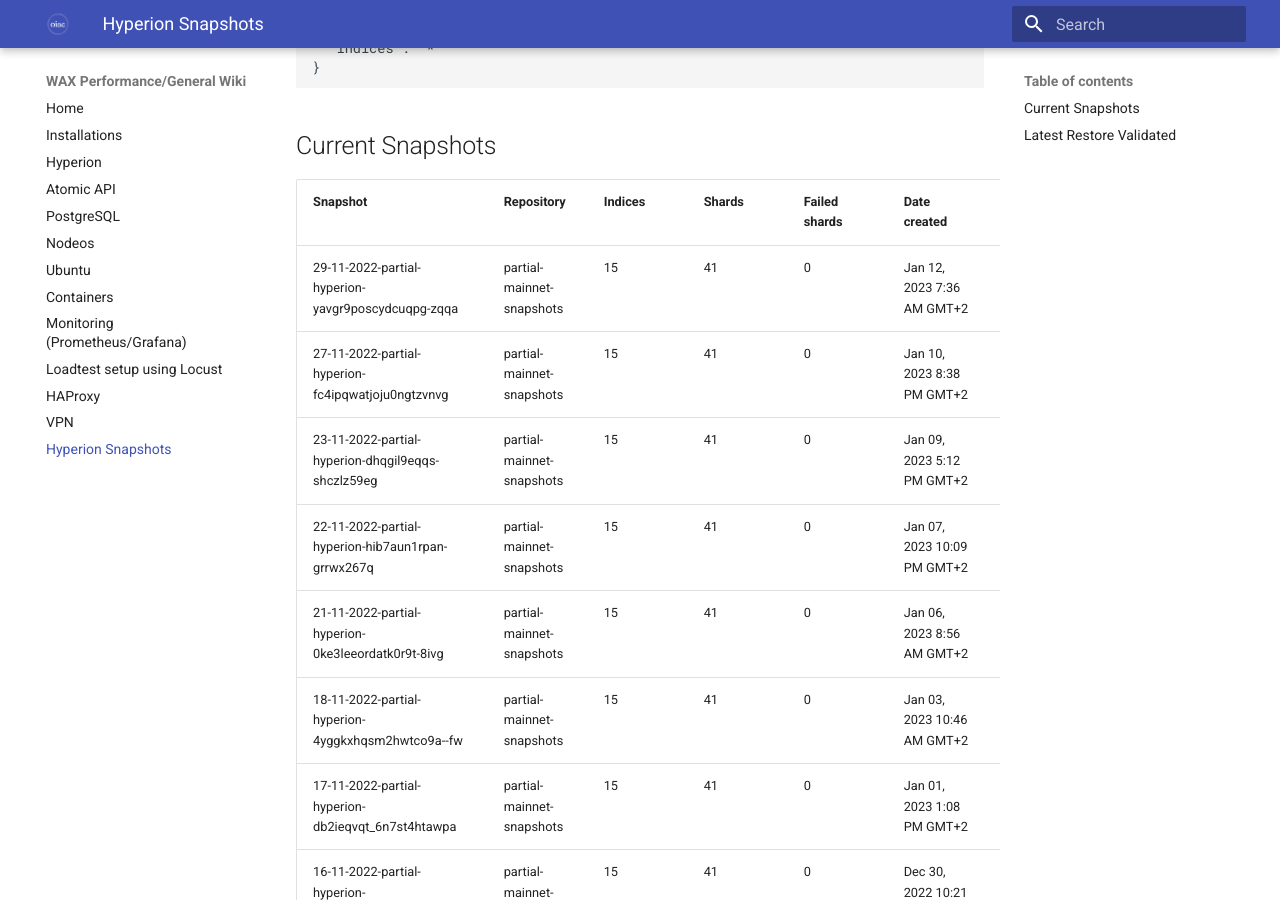
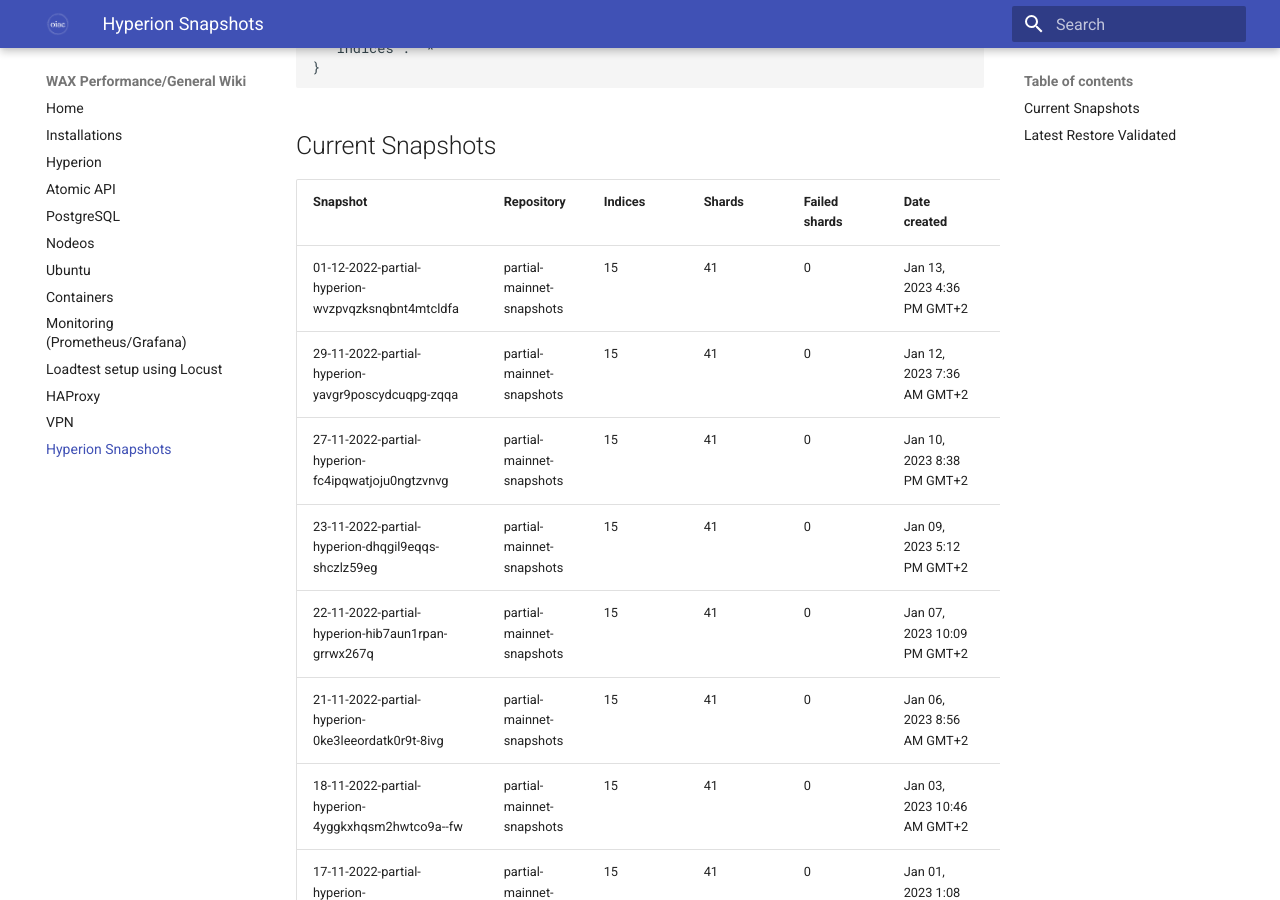
Before and after one commit to oneinacillian/wiki, an MkDocs documentation site: the page built from docs/snapshots.md, in a window 1280 px wide and 900 px high, scrolled down 2022 px. Built offline with MkDocs 1.6.1 and Material for MkDocs 9.7.7, drawn with Linux system fonts in a browser that asks for light colours.

Commit message:
Added partial snapshot for 01/12/2022

```diff
--- a/docs/snapshots.md
+++ b/docs/snapshots.md
@@ -60,6 +60,7 @@
 
 | Snapshot                                           | Repository                | Indices | Shards | Failed shards | Date created                | Duration |
 |----------------------------------------------------|---------------------------|---------|--------|---------------|-----------------------------|----------|
+| 01-12-2022-partial-hyperion-wvzpvqzksnqbnt4mtcldfa | partial-mainnet-snapshots | 15      | 41     | 0             | Jan 13, 2023 4:36 PM GMT+2  | 29s      |
 | 29-11-2022-partial-hyperion-yavgr9poscydcuqpg-zqqa | partial-mainnet-snapshots | 15      | 41     | 0             | Jan 12, 2023 7:36 AM GMT+2  | 37s      |
 | 27-11-2022-partial-hyperion-fc4ipqwatjoju0ngtzvnvg | partial-mainnet-snapshots | 15      | 41     | 0             | Jan 10, 2023 8:38 PM GMT+2  | 31s      |
 | 23-11-2022-partial-hyperion-dhqgil9eqqs-shczlz59eg | partial-mainnet-snapshots | 15      | 41     | 0             | Jan 09, 2023 5:12 PM GMT+2  | 30s      |
```
